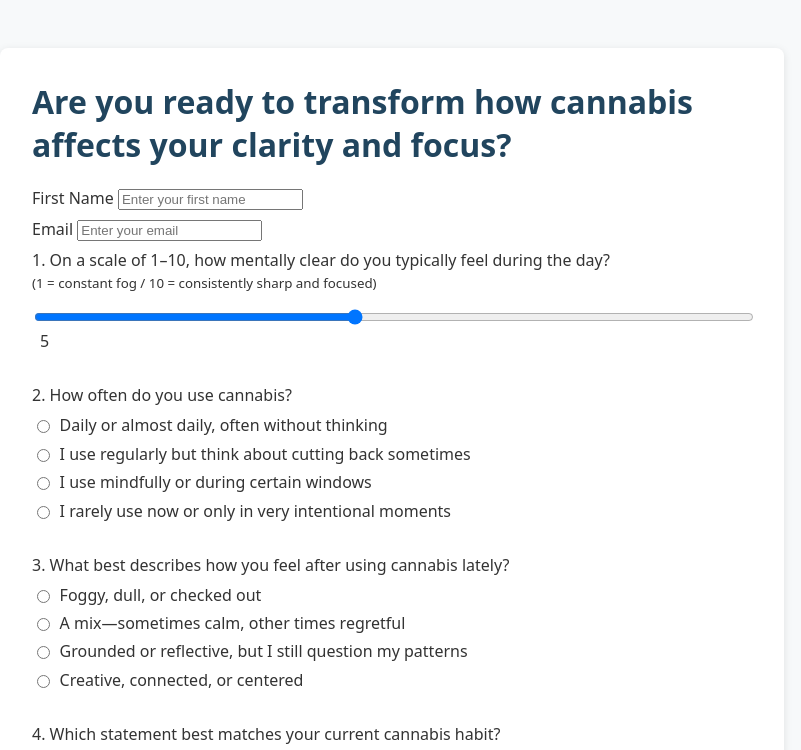
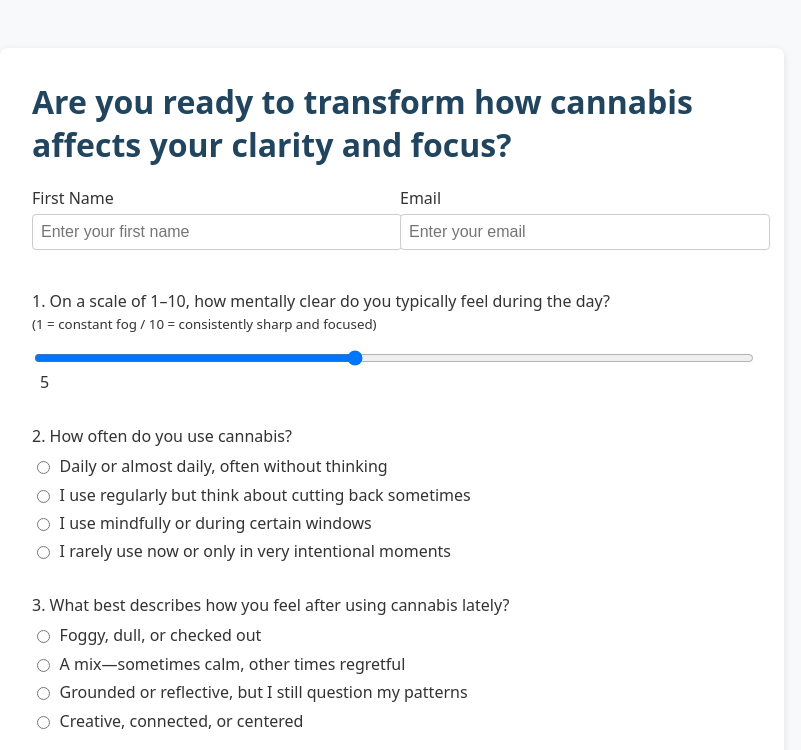
Before and after one commit to PhilStille/cannabis-clarity-quiz, a plain HTML site: page index.html in a window 1280 px wide. Shown: the top 750 px of the page, without its empty margins (248-1049 px from the left). Drawn offline with Linux system fonts and the light colour scheme.

Commit message:
Add contact info styles for first name and email fields

```diff
--- a/style.css
+++ b/style.css
@@ -96,3 +96,26 @@ input[type="range"] {
   font-size: 0.9rem;
   color: #666;
 }
+
+/* Contact info (first name and email) layout */
+.contact-info {
+  display: flex;
+  flex-wrap: wrap;
+  gap: 1rem;
+  margin-bottom: 2rem;
+}
+
+.contact-info label {
+  flex: 1 1 200px;
+  font-weight: 500;
+}
+
+.contact-info input[type="text"],
+.contact-info input[type="email"] {
+  width: 100%;
+  padding: 0.5rem;
+  margin-top: 0.3rem;
+  border: 1px solid #ccc;
+  border-radius: 4px;
+  font-size: 1rem;
+}
```
